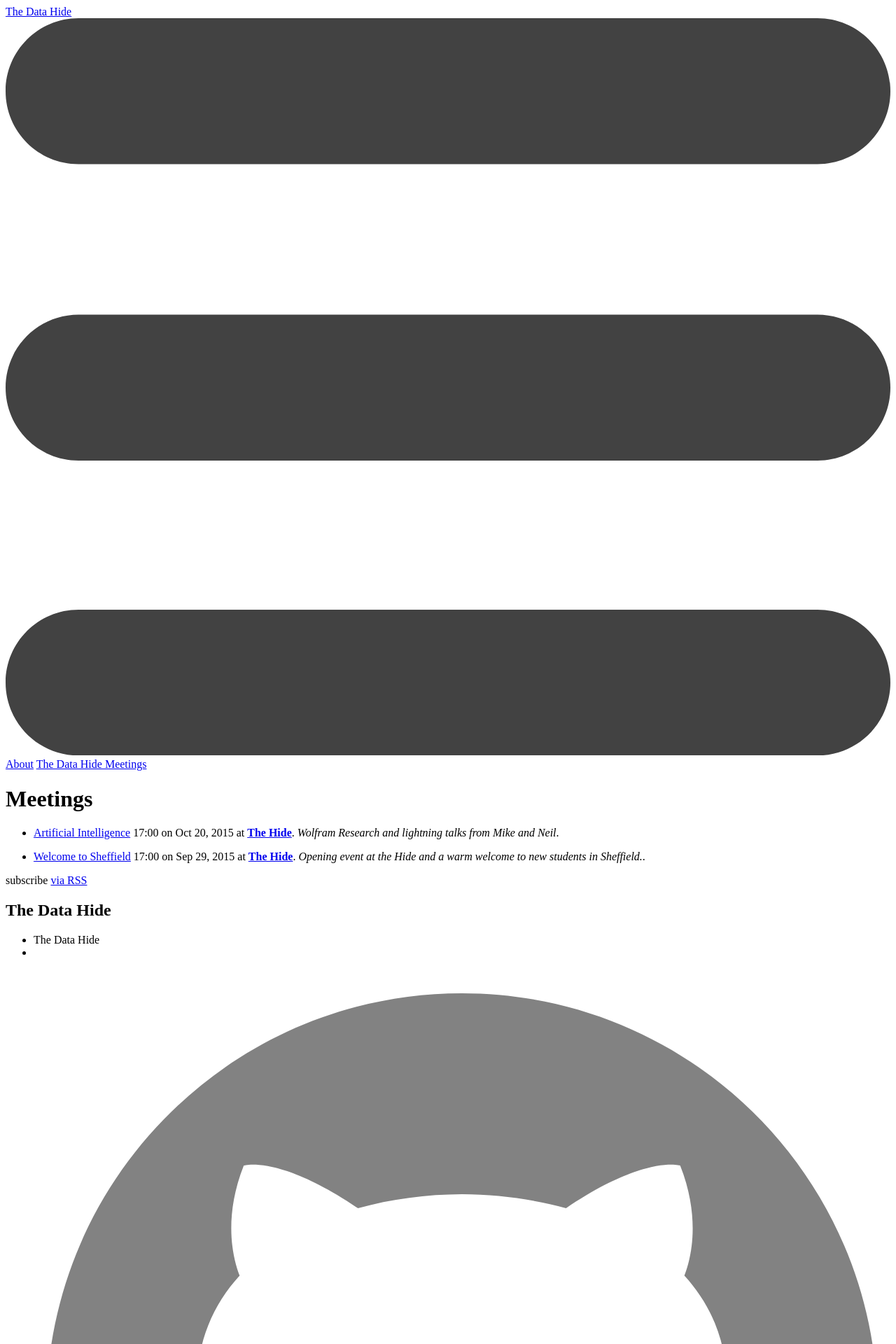
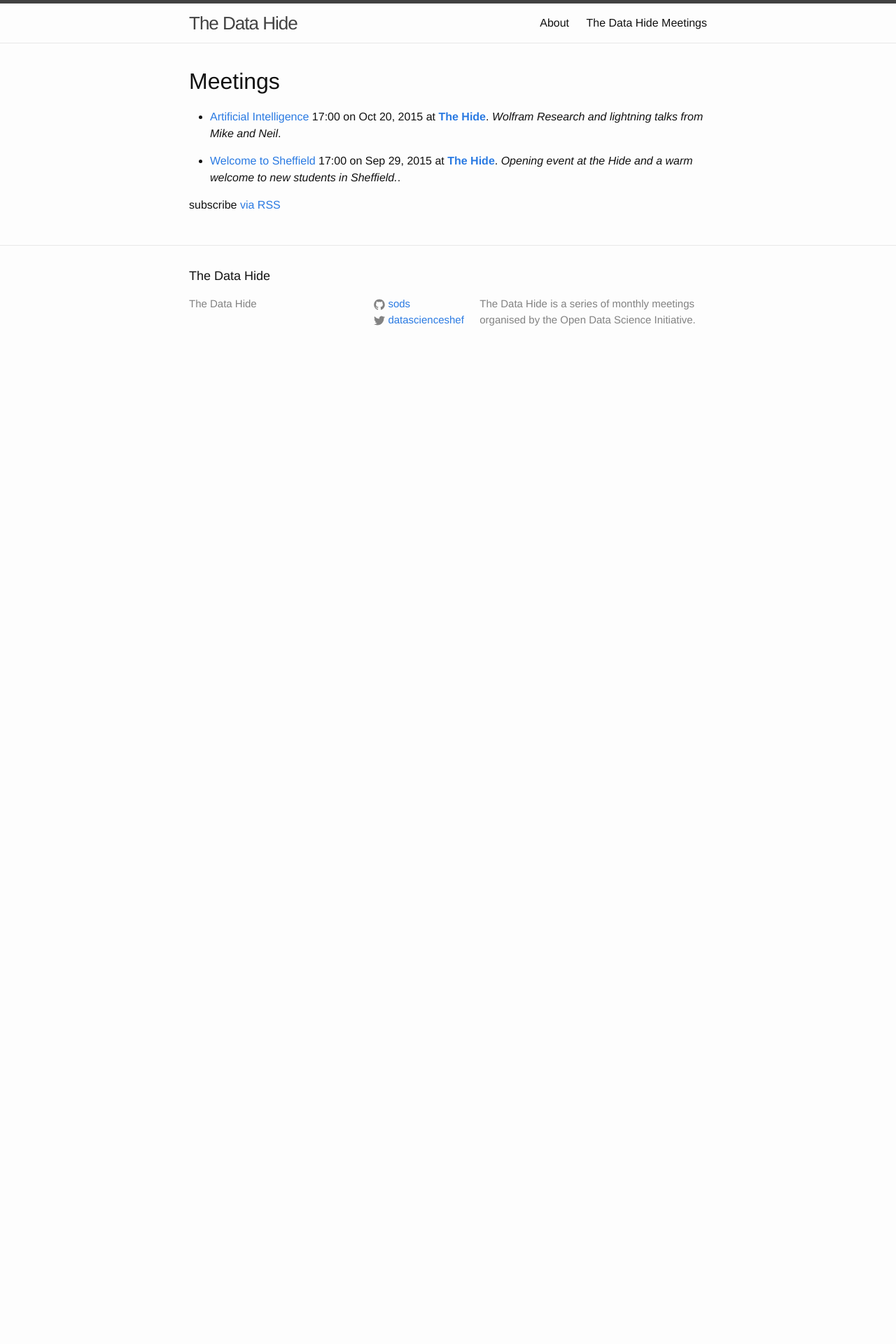
Before and after one commit to sods/datahide, a Jekyll site: the page built from index.md, in a window 1280 px wide. Shown: the top 1920 px of the page at 70% size. Built offline with Jekyll 4.4.1, drawn with Linux system fonts in a browser that asks for light colours; after the commit the page ends 900 px from its top, so only the background shows below that.

Commit message:
Changes to config.yml

```diff
--- a/_config.yml
+++ b/_config.yml
@@ -3,7 +3,7 @@ title: The Data Hide
 #email: your-email@domain.com
 description: > # this means to ignore newlines until "baseurl:"
   The Data Hide is a series of monthly meetings organised by the Open Data Science Initiative.
-baseurl: "datahide/" # the subpath of your site, e.g. /blog/
+baseurl: "/datahide/" # the subpath of your site, e.g. /blog/
 url: "http://opendsi.cc" # the base hostname & protocol for your site
 twitter_username: datascienceshef
 github_username:  sods
```
